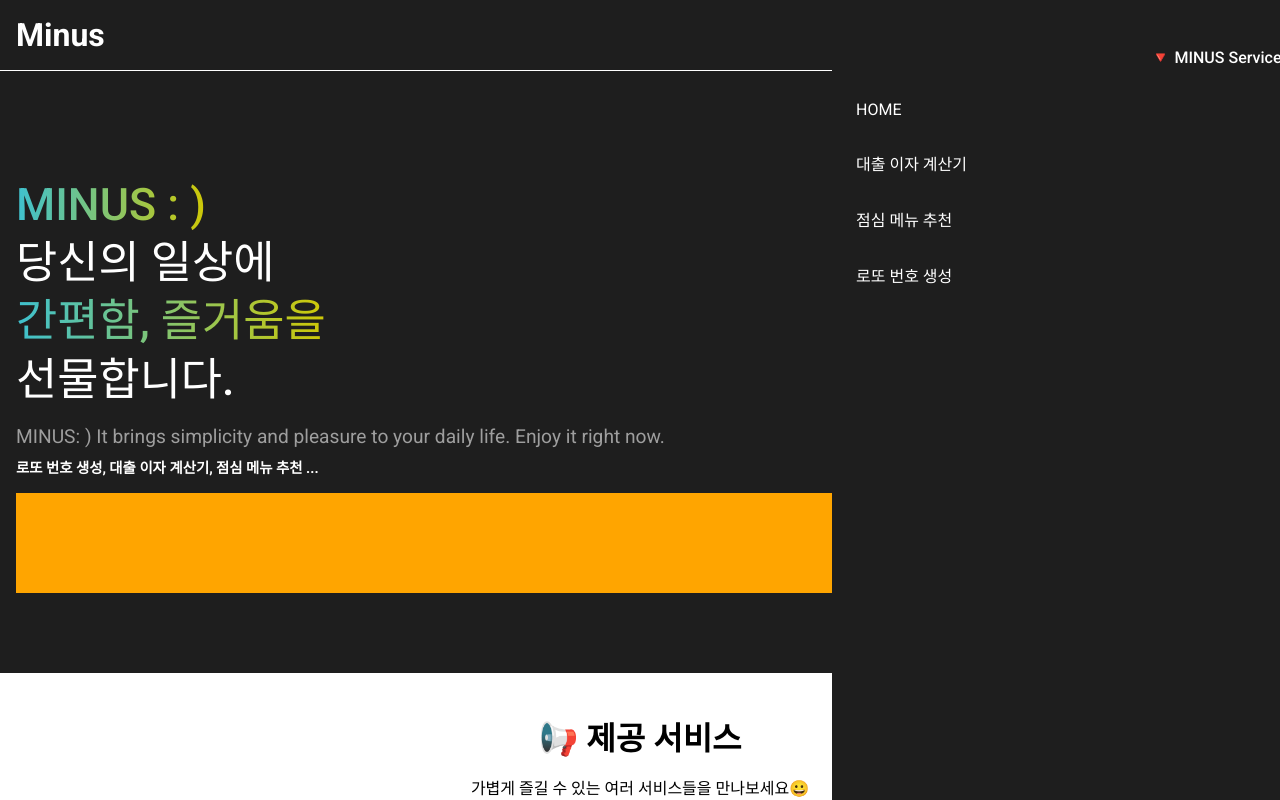
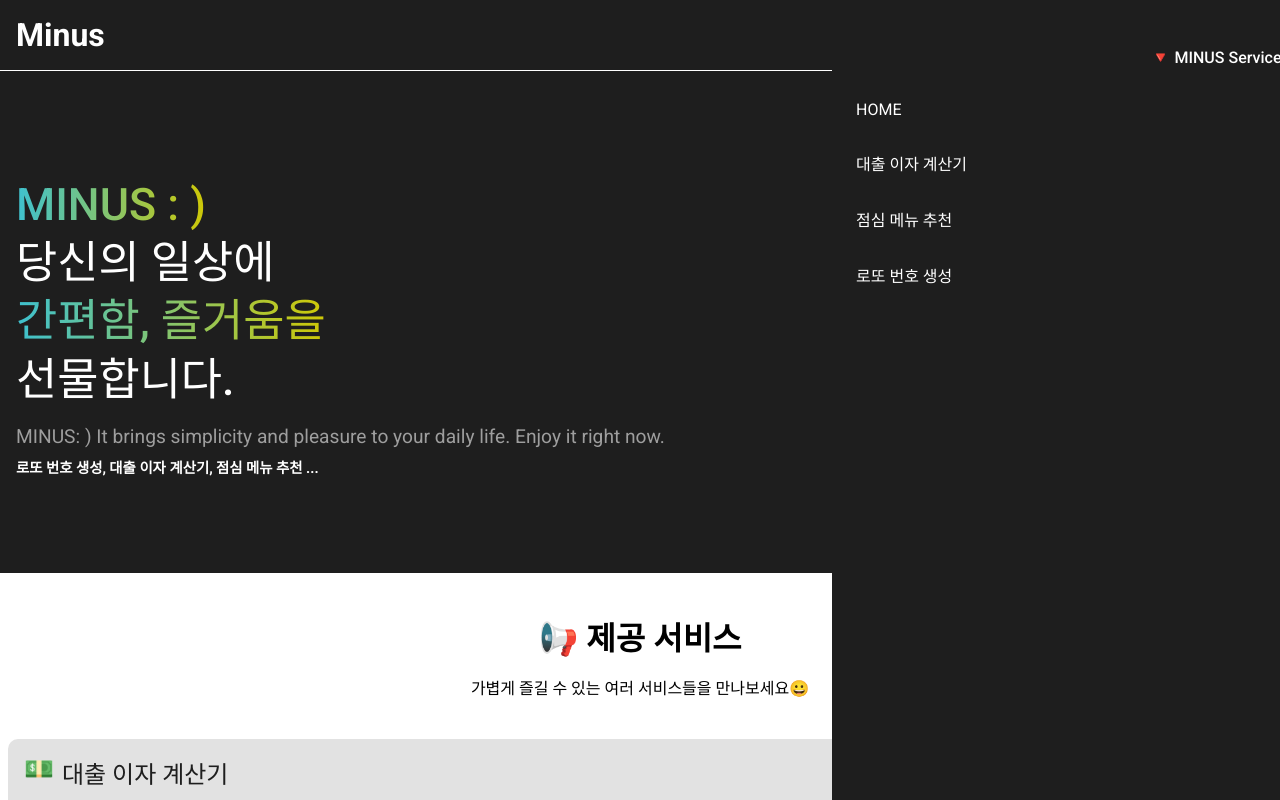
Before and after one commit to Kminhoo/first-adsense, a React (Create React App) app: page / in a window 1280 px wide. Shown: the top 800 px of the page. Built offline with nearby package versions, Linux system fonts and the light colour scheme.

Commit message:
LoanCalc PrincipalOfInterest Page ready

```diff
--- a/src/components/LoanResult.jsx
+++ b/src/components/LoanResult.jsx
@@ -3,6 +3,7 @@ import React, { useState } from 'react'
 import './LoanResult.css'
 
 import PrincipalMonth from './PrincipalMonth'
+import PrincipalOfInterest from './PrincipalOfInterest';
 
 const LoanResult = ({
   result, //결과
@@ -14,6 +15,14 @@ const LoanResult = ({
   // principal month active
   const [principalActive, setPrincipalActive] = useState(false);
 
+  // principalInterest month active
+  const [principalOfInterest, setPrinciaplOfInterest] = useState(false);
+
+  //principalInterest month active func
+  const activePrincipalOfInterest = () => {
+    setPrinciaplOfInterest(true)
+  }
+
   // principal month active func
   const activePrincipal = () => {
     setPrincipalActive(true)
@@ -21,11 +30,18 @@ const LoanResult = ({
 
   if (principalInterest) {
     return (
-      <div className='calc-result'>
-        <p>대출 원금은 {loan.display}원 입니다.</p>
-        <p>총 이자는 {parseInt(result.totalInterest).toLocaleString('Ko-KR')}원 입니다.</p>
-        <p>총 상환 금액은 {parseInt(loan.raw + result.totalInterest).toLocaleString('Ko-KR')}원 입니다.</p>
-      </div>
+      <>
+        <div className='calc-result'>
+          <p>대출 원금은 {loan.display}원 입니다.</p>
+          <p>총 이자는 {parseInt(result.totalInterest).toLocaleString('Ko-KR')}원 입니다.</p>
+          <p>총 상환 금액은 {parseInt(loan.raw + result.totalInterest).toLocaleString('Ko-KR')}원 입니다.</p>
+          <button onClick={activePrincipalOfInterest}>월별 상환 금액보기</button>
+        </div>
+        {principalOfInterest && (<PrincipalOfInterest
+          result={result.repaymentSchedule}
+          principalOfInterest={setPrinciaplOfInterest}
+        />)}
+      </>
     )
   }
   if (principal) {
--- /dev/null
+++ b/src/components/PrincipalOfInterest.jsx
@@ -0,0 +1,9 @@
+import React from 'react'
+
+const PrincipalOfInterest = () => {
+  return (
+    <div>PrincipalOfInterest</div>
+  )
+}
+
+export default PrincipalOfInterest
--- a/src/pages/MainPage.css
+++ b/src/pages/MainPage.css
@@ -46,9 +46,9 @@ main {
 }
 
 .hero-content .google-ads {
-  width: 100%;
-  height: 100px;
-  background-color: orange;
+  max-width: 100%;
+  height: auto;
+  /* background-color: orange; */
   margin-top: 1rem;
 }
 
```
